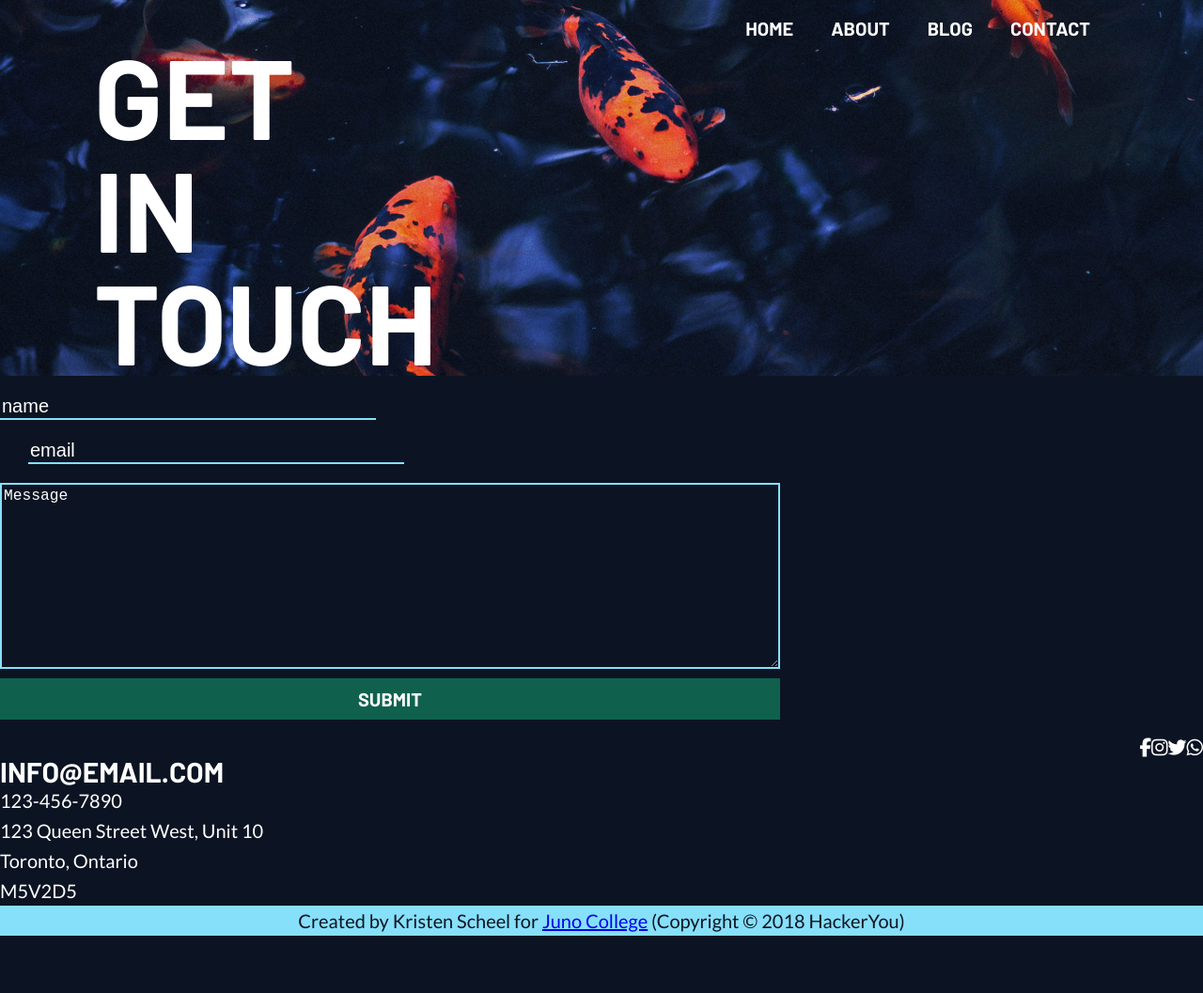
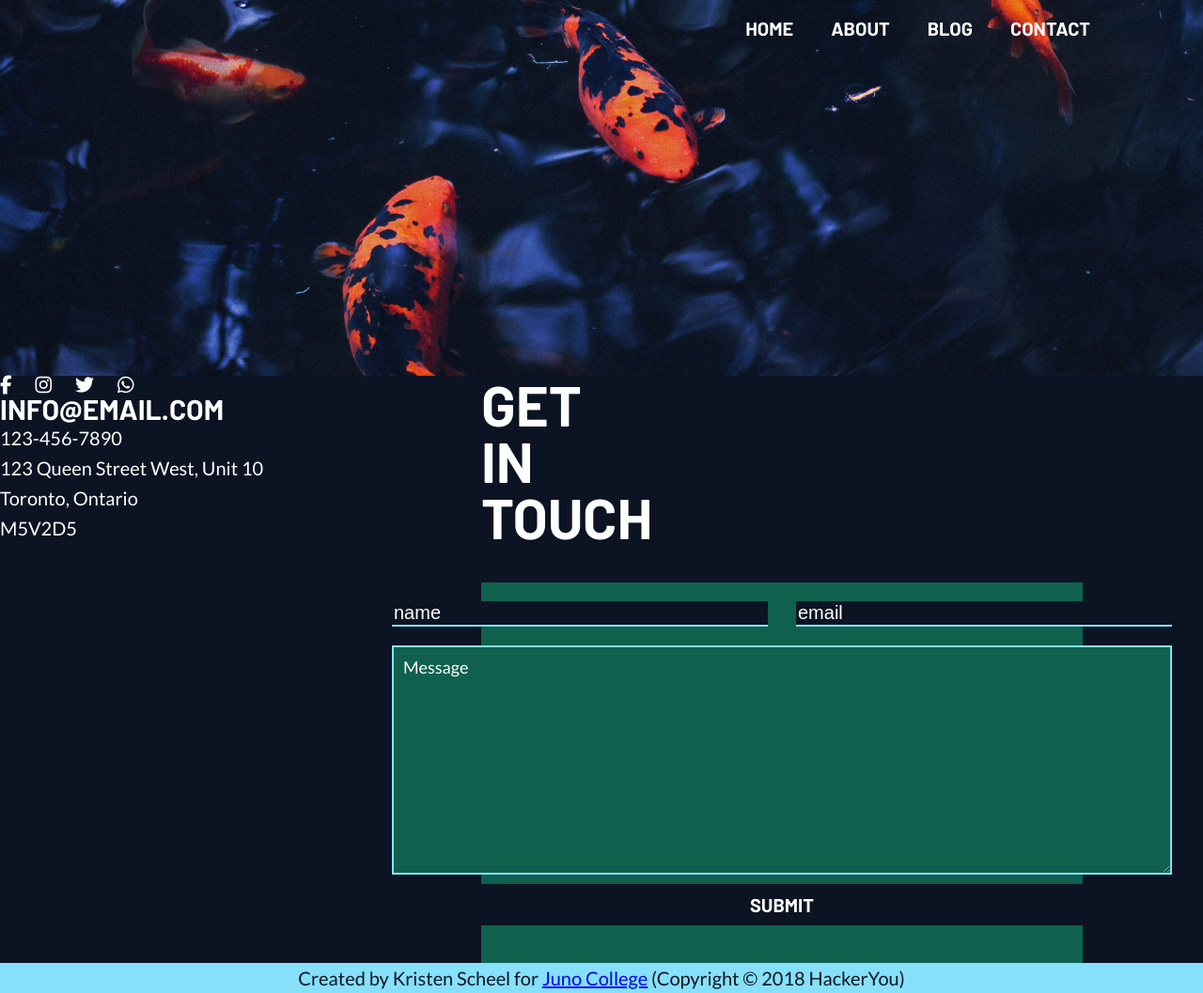
Before and after one commit to krisscheel/kristen-scheel-project-2, a plain HTML site: page contact.html in a window 1280 px wide. Shown: the whole page at 94% size. Before the commit the page ends 996 px from the top, so only its background shows below. Drawn offline with Linux system fonts and the light colour scheme.

Commit message:
style edits to all pages

```diff
--- a/contact.html
+++ b/contact.html
@@ -26,11 +26,26 @@
         <li><a class="link" href="contact.html">CONTACT</a></li>
       </ul>
     </nav>
-    <h1>get in touch</h1>
   </div>
 </header>
 
 <main>
+  <div class="contactPage">
+
+    <div class="contactInfoLeft">
+        <i class="fab fa-facebook-f"></i>
+        <i class="fab fa-instagram"></i>
+        <i class="fab fa-twitter"></i>
+        <i class="fab fa-whatsapp"></i>
+      <h3>info@email.com</h3>
+      <p>123-456-7890</p>
+      <p>123 Queen Street West, Unit 10</p>
+      <p>Toronto, Ontario</p>
+      <p>M5V2D5</p>
+    </div>
+    <section class="formSectionOne">
+      <h1>get in touch</h1>
+      <div class="contactPageForm">
           <!--========================= FORM STARTS =========================-->
         <form action="submit">
           <div class="contactFormTop">
@@ -45,22 +60,11 @@
           </div>
           <div class="contactFormBottom">
             <textarea name="comment" cols="55" rows="10">Message</textarea>
-      <button class="submitButton">submit</button>
+            <button class="submitButton1">submit</button>
           </div>
         </form>
-
-  <div class="contactInfoLeft">
-    <ul>
-      <li><i class="fab fa-facebook-f"></i></li>
-      <li><i class="fab fa-instagram"></i></li>
-      <li><i class="fab fa-twitter"></i></li>
-      <li><i class="fab fa-whatsapp"></i></li>
-    </ul>
-    <h3>info@email.com</h3>
-    <p>123-456-7890</p>
-    <p>123 Queen Street West, Unit 10</p>
-    <p>Toronto, Ontario</p>
-    <p>M5V2D5</p>
+      </div>
+    </section>
   </div>
 </main>
 
--- a/styles/sass/_contact.scss
+++ b/styles/sass/_contact.scss
@@ -3,6 +3,62 @@
   background: url(../images/contact-header.jpg);
 }
 
+.contactPage {
+  display: flex;
+  flex-direction: row;
+}
+
+.formSectionOne {
+  width: 60%;
+  display: inline;
+}
+
+.contactInfoLeft {
+  width: 40%;
+  display: inline;
+}
+
 .contactInfoLeft li {
   color: $baseFontColor;
 }
+
+.formSectionOne {
+  width: 50%;
+}
+
+.formSectionOne h1 {
+  font-size: 3rem;
+  padding-bottom: 40px;
+}
+
+.contactPageForm {
+  background-color: $backgroundColor2;
+  display: flex;
+  flex-direction: row;
+  justify-content: center;
+}
+
+.contactFormTop {
+  display: flex;
+  flex-direction: row;
+}
+
+.submitButton1 {
+  background-color: $accentColor2;
+  color: $baseFontColor;
+  width: 830px;
+  margin-bottom: 40px;
+}
+
+.contactFormBottom textarea {
+  background-color: $backgroundColor2;
+  padding: 10px;
+  font-family: $bodyFont;
+  font-size: 18px;
+}
+
+.fab {
+  color:white;
+  display: inline;
+  padding-right: 20px;
+}
--- a/styles/sass/_main.scss
+++ b/styles/sass/_main.scss
@@ -29,26 +29,27 @@ button {
 }
 
 /* ============ HOME SECTION 2 ============== */
-.section2 {
-  background-color: $backgroundColor2;
-  display: flex;
-  flex-direction: row;
-}
 
 .section2 button {
   background-color: $accentColor2;
   color: $baseFontColor;
 }
 
+.section2 {
+  background-color: $backgroundColor2;
+  display: flex;
+  flex-direction: row;
+  display: block;
+}
+
 .secTwoTop {
-  display: block;
-  width: 50%;
-
+  width: 100%;
+  display: flex;
 }
 
 .secTwoBottom {
-  display: block;
-  width: 50%;
+  width: 100%;
+  display: flex;
 }
 
 .leftContent {
@@ -114,6 +115,9 @@ button {
   margin: 40px;
 }
 
+.imageContainer img {
+  box-shadow: 20px 20px $accentColor;
+}
 /* ============ HOME SECTION 5 ============== */
 
 .section5 {
```
Also changed, not shown: index.html (+4 -4 lines), images/header-box-image.jpg (deleted), images/home-box-header.jpg (deleted), styles/styles.css. Lines whose indentation alone changed are shown as unchanged.
